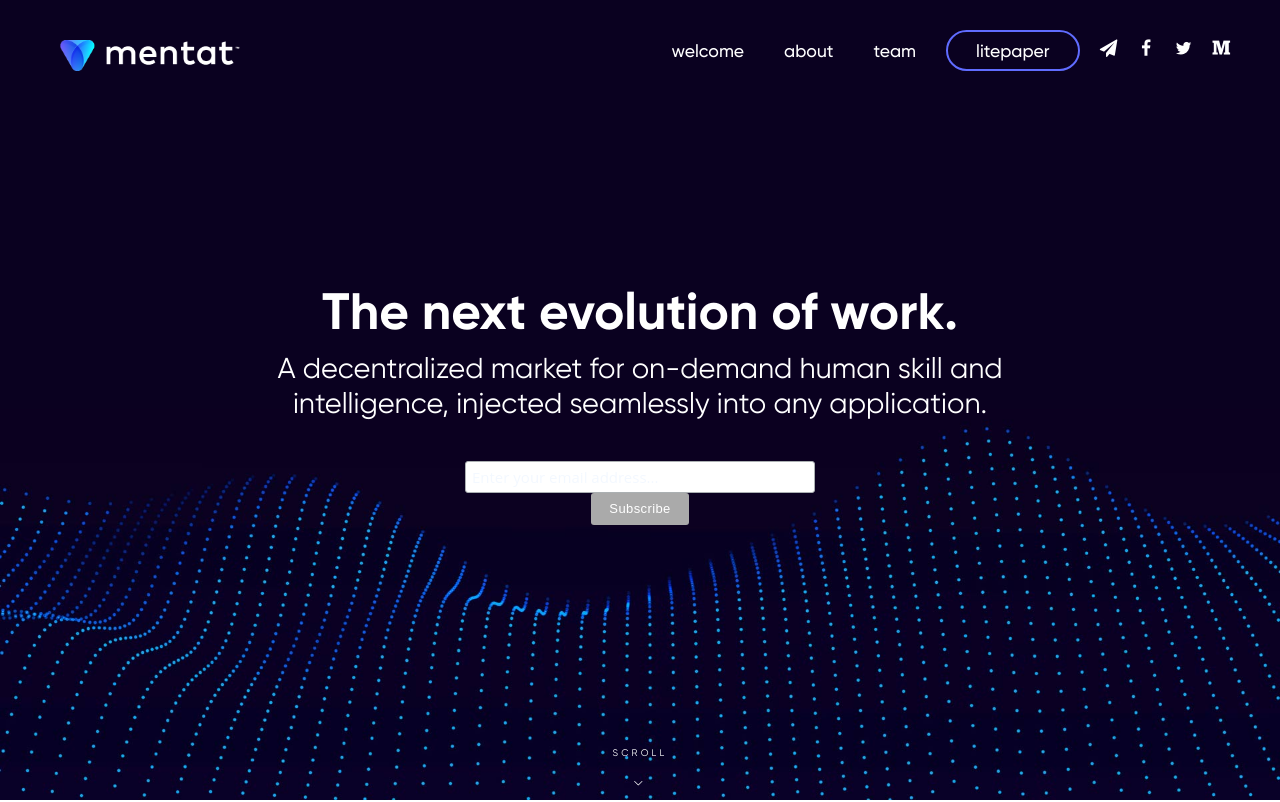
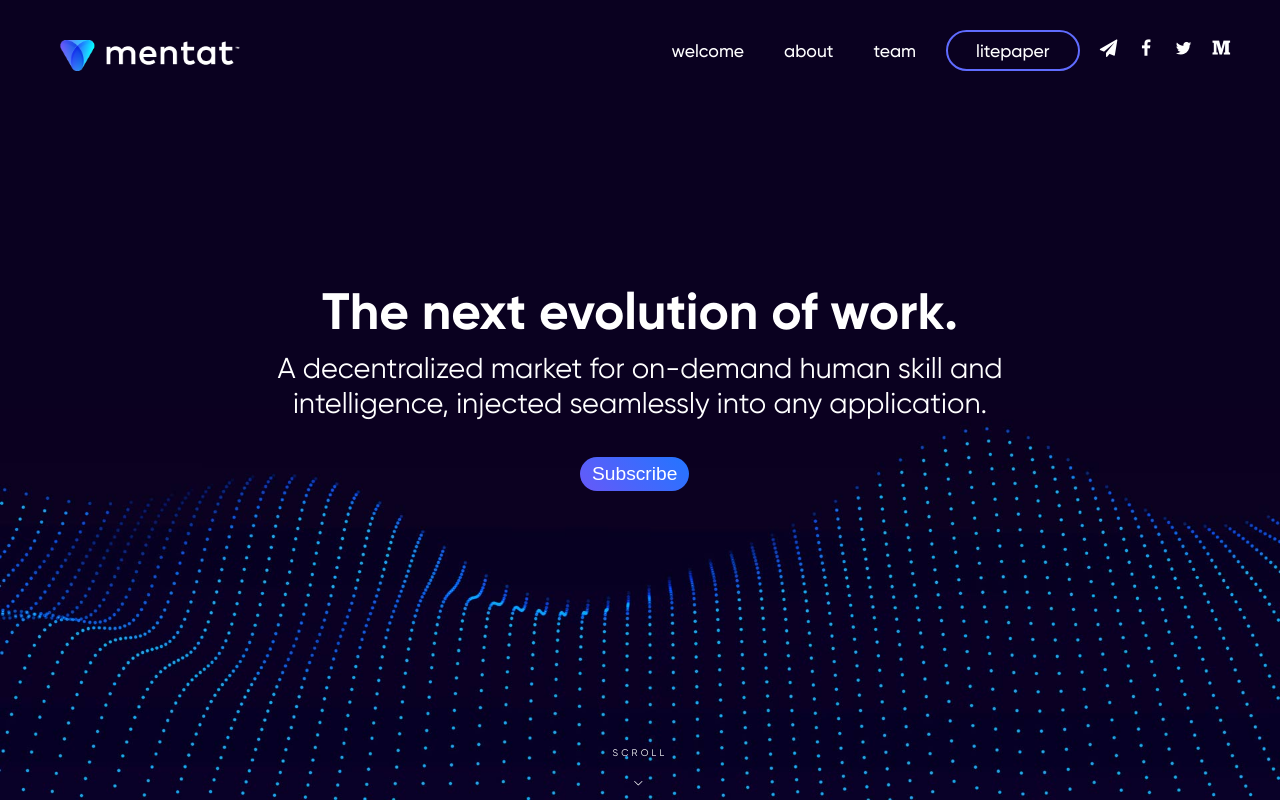
Before and after one commit to MentatHQ/web, a React (Create React App) app: page / in a window 1280 px wide. Shown: the top 802 px of the page. Built offline with nearby package versions, Linux system fonts and the light colour scheme.

Commit message:
Edited subscription form

```diff
--- a/src/elements/Subscribe.jsx
+++ b/src/elements/Subscribe.jsx
@@ -1,5 +1,4 @@
 import React from "react";
-import axios from "axios";
 
 class Subscribe extends React.Component {
   constructor() {
@@ -9,55 +8,26 @@ class Subscribe extends React.Component {
     };
   }
 
-  async subscribe(email = "") {
-    try {
-      if (!email.match(/.@[a-z]{2,}/)) {
-        throw new Error("Please enter a valid email.");
-      }
-      await axios.post("/subscribe", { email });
-      this.setState({ subscribed: 1 });
-    } catch (e) {
-      if (e.message.match(/409/gi)) {
-        this.setState({ subscribed: 2 });
-      } else {
-        alert(e.message);
-      }
+  render() {
+    function overlay() {
+      var el = document.getElementById("myModal");
+      el.style.visibility =
+        el.style.visibility == "visible" ? "hidden" : "visible";
     }
-  }
 
-  render() {
     return (
       <div className="Subscribe">
-        <div id="mc_embed_signup">
-          <form
-            action="https://mentat.us18.list-manage.com/subscribe/post?u=39a9a73f63305a63b0633f092&amp;id=e5bd622ff3"
-            method="post"
-            id="mc-embedded-subscribe-form"
-            name="mc-embedded-subscribe-form"
-            class="validate"
-            target="_blank"
-            novalidate
-          >
-            <div id="mc_embed_signup_scroll">
-              <input
-                type="email"
-                name="EMAIL"
-                class="email"
-                id="mce-EMAIL"
-                placeholder="Enter your email address..."
-                required
-              />
-              <div class="clear">
-                <input
-                  type="submit"
-                  value="Subscribe"
-                  name="subscribe"
-                  id="mc-embedded-subscribe"
-                  class="button"
-                />
-              </div>
-            </div>
-          </form>
+        <button onClick={overlay}>Subscribe</button>
+        <div id="myModal">
+          <button id="closeButton" onClick={overlay}>
+            Close
+          </button>
+          <iframe
+            src="https://mentat.us18.list-manage.com/subscribe?u=39a9a73f63305a63b0633f092&id=e5bd622ff3"
+            allowfullscreen
+            width="100%"
+            height="100%"
+          />
         </div>
       </div>
     );
--- a/src/index.css
+++ b/src/index.css
@@ -560,160 +560,37 @@ h3 {
 .Subscribe {
   margin: 30px auto;
   max-width: 420px;
-  padding: 0 20px;
   position: relative;
-}
-.Subscribe form {
-  display: flex;
-  flex-direction: column;
-}
-.Subscribe input {
-  width: 100%;
-  padding: 13px 25px;
-  border: 2px solid rgba(233, 243, 255, 0.3);
-  border-radius: 30px;
-  background: transparent;
-  outline: none;
-  font-size: 1.1rem;
-  color: #fff;
-  height: 53px;
-}
-.Subscribe input::placeholder {
-  color: rgba(233, 243, 255, 0.56);
-  font-family: inherit;
-  transition-duration: 0.3s;
-}
-.Subscribe input:focus::placeholder {
-  color: #fff;
+  text-align: center;
 }
 .Subscribe button {
   position: absolute;
   cursor: pointer;
-  right: 26px;
+  left: 150px;
   top: 6px;
-  padding: 6px 10px 0 8px;
-  width: 40px;
-  height: 40px;
+  padding: 6px 12px;
   font-size: 1.2rem;
   color: #fff;
   border-radius: 20px;
   border: none;
 }
-.Subscribe .Thanks {
-  color: #fff;
-  font-size: 1.2rem;
-  opacity: 0.5;
-  padding-top: 20px;
+
+/* Modal */
+
+#myModal {
+  visibility: hidden;
+  position: fixed;
+  left: 0px;
+  top: 0px;
+  width: 100%;
+  height: 100%;
+  text-align: center;
+  z-index: 1000;
 }
 
-/* MAILCHIMP FORM STYLES */
-
-#mc_embed_signup {
-  background: transparent;
-  clear: left;
-  font: 14px Helvetica, Arial, sans-serif;
-  width: 100%;
+#closeButton {
+  position: fixed;
+  top: 50px;
+  left: 90%;
+  color: white;
 }
-
-#mc_embed_signup form {
-  text-align: center;
-  padding: 10px 0 10px 0;
-}
-.mc-field-group {
-  display: inline-block;
-} /* positions input field horizontally */
-#mc_embed_signup input.email {
-  font-family: "Open Sans", "Helvetica Neue", Arial, Helvetica, Verdana,
-    sans-serif;
-  font-size: 15px;
-  border: 1px solid #abb0b2;
-  -webkit-border-radius: 3px;
-  -moz-border-radius: 3px;
-  border-radius: 3px;
-  color: #343434;
-  background-color: #fff;
-  box-sizing: border-box;
-  height: 32px;
-  padding: 0px 0.4em;
-  display: inline-block;
-  margin: 0;
-  width: 350px;
-  vertical-align: top;
-}
-#mc_embed_signup label {
-  display: block;
-  font-size: 16px;
-  padding-bottom: 10px;
-  font-weight: bold;
-}
-#mc_embed_signup .clear {
-  display: inline-block;
-} /* positions button horizontally in line with input */
-#mc_embed_signup .button {
-  font-size: 13px;
-  border: none;
-  -webkit-border-radius: 3px;
-  -moz-border-radius: 3px;
-  border-radius: 3px;
-  letter-spacing: 0.03em;
-  color: #fff;
-  background-color: #aaa;
-  box-sizing: border-box;
-  height: 32px;
-  line-height: 32px;
-  padding: 0 18px;
-  display: inline-block;
-  margin: 0;
-  transition: all 0.23s ease-in-out 0s;
-}
-#mc_embed_signup .button:hover {
-  background-color: #777;
-  cursor: pointer;
-}
-#mc_embed_signup div#mce-responses {
-  float: left;
-  top: -1.4em;
-  padding: 0em 0.5em 0em 0.5em;
-  overflow: hidden;
-  width: 90%;
-  margin: 0 5%;
-  clear: both;
-}
-#mc_embed_signup div.response {
-  margin: 1em 0;
-  padding: 1em 0.5em 0.5em 0;
-  font-weight: bold;
-  float: left;
-  top: -1.5em;
-  z-index: 1;
-  width: 80%;
-}
-#mc_embed_signup #mce-error-response {
-  display: none;
-}
-#mc_embed_signup #mce-success-response {
-  color: #529214;
-  display: none;
-}
-#mc_embed_signup label.error {
-  display: block;
-  float: none;
-  width: auto;
-  margin-left: 1.05em;
-  text-align: left;
-  padding: 0.5em 0;
-}
-@media (max-width: 768px) {
-  #mc_embed_signup input.email {
-    width: 100%;
-    margin-bottom: 5px;
-  }
-  #mc_embed_signup .clear {
-    display: block;
-    width: 100%;
-  }
-  #mc_embed_signup .button {
-    width: 100%;
-    margin: 0;
-  }
-}
```
